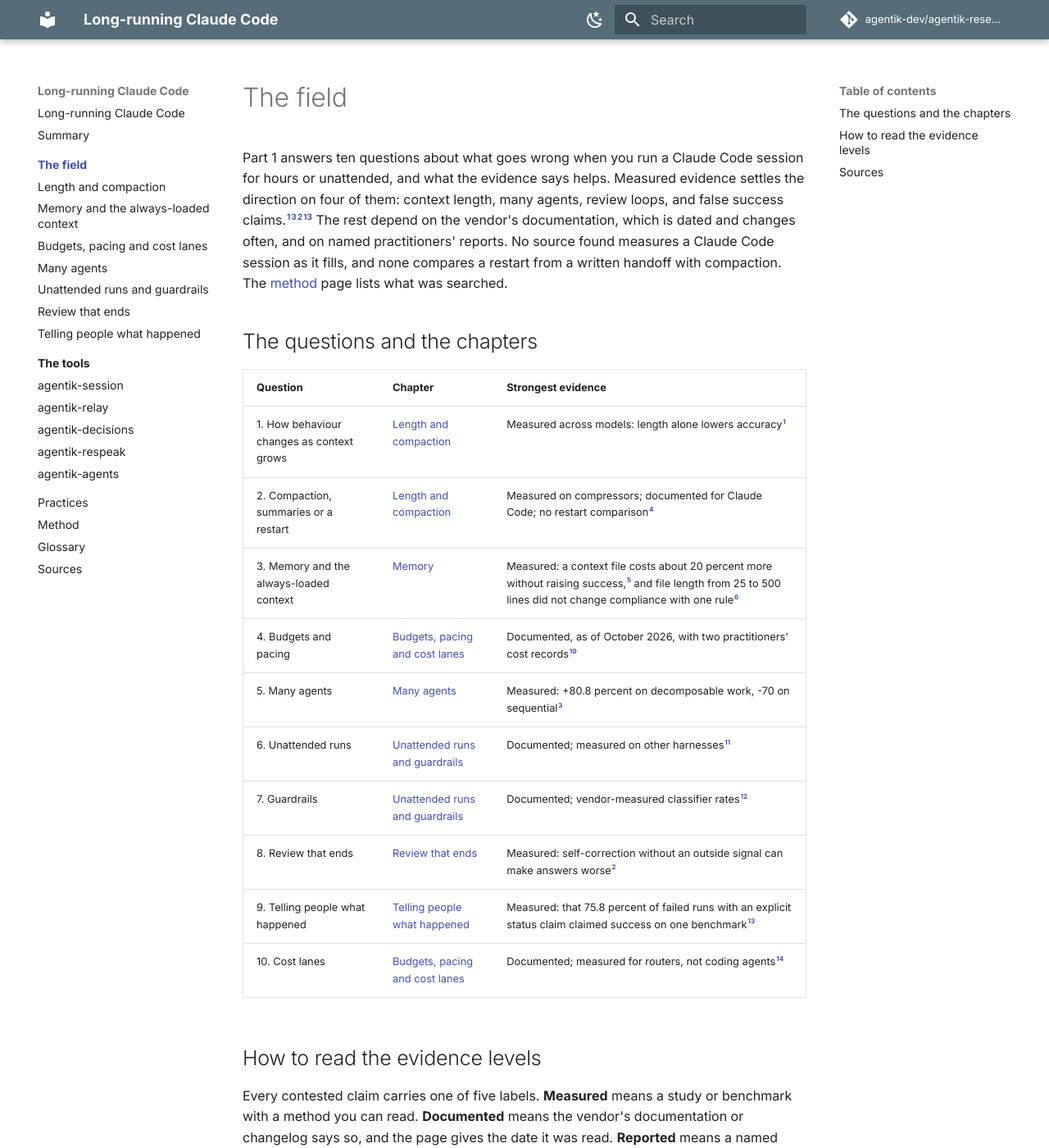
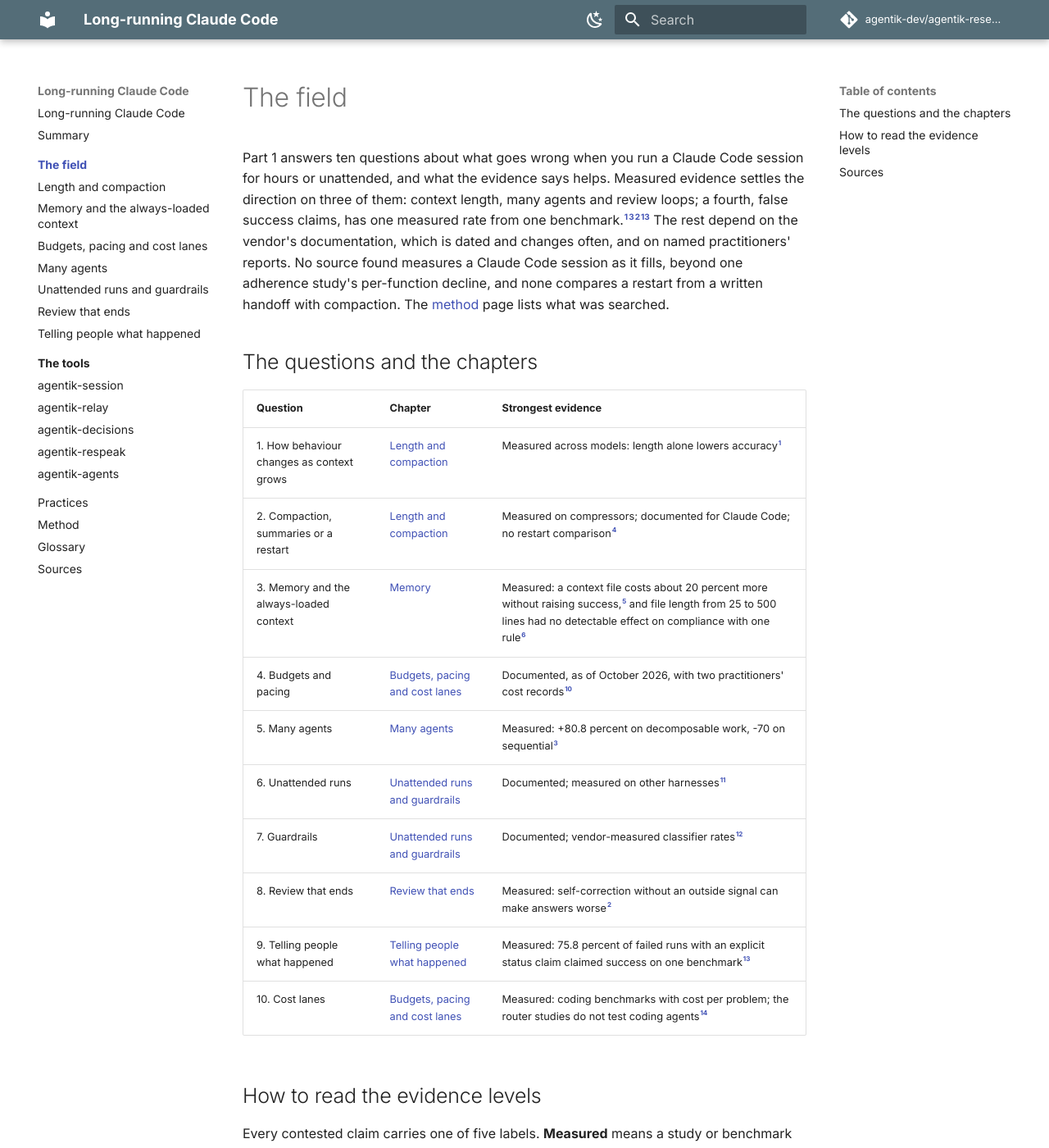
Before and after one commit to agentik-dev/agentik-research, an MkDocs documentation site: the page built from docs/field/index.md, in a window 1280 px wide and 1400 px high. Shown: the whole window at 82% size. Built offline with MkDocs 1.6.1 and Material for MkDocs 9.7.7, drawn with Linux system fonts in a browser that asks for light colours; comment, search, counter and statistics services are not loaded; some of the changed text lies outside the part shown.

Commit message:
refute round 2: telling-people and the field index

```diff
--- a/docs/field/index.md
+++ b/docs/field/index.md
@@ -1,6 +1,6 @@
 # The field
 
-Part 1 answers ten questions about what goes wrong when you run a Claude Code session for hours or unattended, and what the evidence says helps. Measured evidence settles the direction on four of them: context length, many agents, review loops, and false success claims.[^levy][^kim][^huang][^advani] The rest depend on the vendor's documentation, which is dated and changes often, and on named practitioners' reports. No source found measures a Claude Code session as it fills, and none compares a restart from a written handoff with compaction. The [method](../method.md) page lists what was searched.
+Part 1 answers ten questions about what goes wrong when you run a Claude Code session for hours or unattended, and what the evidence says helps. Measured evidence settles the direction on three of them: context length, many agents and review loops; a fourth, false success claims, has one measured rate from one benchmark.[^levy][^kim][^huang][^advani] The rest depend on the vendor's documentation, which is dated and changes often, and on named practitioners' reports. No source found measures a Claude Code session as it fills, beyond one adherence study's per-function decline, and none compares a restart from a written handoff with compaction. The [method](../method.md) page lists what was searched.
 
 ## The questions and the chapters
 
@@ -8,18 +8,18 @@ Part 1 answers ten questions about what goes wrong when you run a Claude Code se
 |---|---|---|
 | 1. How behaviour changes as context grows | [Length and compaction](length-and-compaction.md) | Measured across models: length alone lowers accuracy[^levy] |
 | 2. Compaction, summaries or a restart | [Length and compaction](length-and-compaction.md) | Measured on compressors; documented for Claude Code; no restart comparison[^factory] |
-| 3. Memory and the always-loaded context | [Memory](memory.md) | Measured: a context file costs about 20 percent more without raising success,[^gloaguen] and file length from 25 to 500 lines did not change compliance with one rule[^mcmillan] |
+| 3. Memory and the always-loaded context | [Memory](memory.md) | Measured: a context file costs about 20 percent more without raising success,[^gloaguen] and file length from 25 to 500 lines had no detectable effect on compliance with one rule[^mcmillan] |
 | 4. Budgets and pacing | [Budgets, pacing and cost lanes](budgets-and-lanes.md) | Documented, as of October 2026, with two practitioners' cost records[^caching] |
 | 5. Many agents | [Many agents](many-agents.md) | Measured: +80.8 percent on decomposable work, -70 on sequential[^kim] |
 | 6. Unattended runs | [Unattended runs and guardrails](unattended-and-guardrails.md) | Documented; measured on other harnesses[^headless] |
 | 7. Guardrails | [Unattended runs and guardrails](unattended-and-guardrails.md) | Documented; vendor-measured classifier rates[^automode] |
 | 8. Review that ends | [Review that ends](review.md) | Measured: self-correction without an outside signal can make answers worse[^huang] |
-| 9. Telling people what happened | [Telling people what happened](telling-people.md) | Measured: that 75.8 percent of failed runs with an explicit status claim claimed success on one benchmark[^advani] |
-| 10. Cost lanes | [Budgets, pacing and cost lanes](budgets-and-lanes.md) | Documented; measured for routers, not coding agents[^routellm] |
+| 9. Telling people what happened | [Telling people what happened](telling-people.md) | Measured: 75.8 percent of failed runs with an explicit status claim claimed success on one benchmark[^advani] |
+| 10. Cost lanes | [Budgets, pacing and cost lanes](budgets-and-lanes.md) | Measured: coding benchmarks with cost per problem; the router studies do not test coding agents[^routellm] |
 
 ## How to read the evidence levels
 
-Every contested claim carries one of five labels. **Measured** means a study or benchmark with a method you can read. **Documented** means the vendor's documentation or changelog says so, and the page gives the date it was read. **Reported** means a named practitioner's write-up. **Our use** means the agentik repos' own record: an incident, a log line, a test, named by repo and commit. **Conjecture** means reasoned but untested, and the page says what would test it.
+Every contested claim carries one of five labels. **Measured** means a study or benchmark with a method you can read. **Documented** means the vendor's documentation or changelog says so, and the page gives the date it was read. **Reported** means a named practitioner's write-up, or a vendor post that does not state its sample. **Our use** means the agentik repos' own record: an incident, a log line, a test, named by repo and commit. **Conjecture** means reasoned but untested, and the page says what would test it.
 
 Two cautions apply across the part. First, the newest Claude models in the length studies are Opus 4 and Sonnet 4.[^chroma][^ifscale] The search found no independent measurement of a Claude 5.x model at length, and one adherence study ran Sonnet 4.6 and Opus 4.6 and 4.7 on a single rule.[^mcmillan] Second, every vendor fact is as of October 2026. Timeouts and hook semantics changed in the month before this site was written.[^changelog] One user's record shows the cache lifetime changed earlier in the year.[^issue46829]
 
```
Also changed, not shown: docs/field/telling-people.md (+7 -7 lines).
